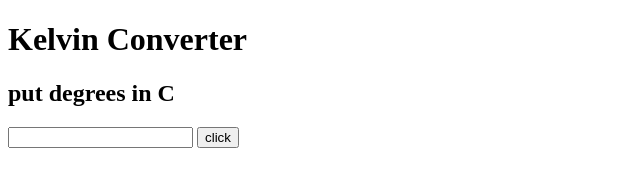
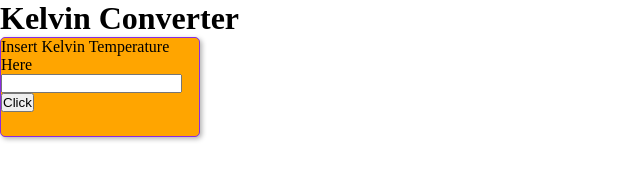
Before and after one commit to marikaferrari/Kelvin-Converter, a plain HTML site: page index.html in a window 1280 px wide. Shown: the whole page, without its empty margins (0-640 px from the left). Drawn offline with Linux system fonts and the light colour scheme.

Commit message:
some styling

```diff
--- a/index.html
+++ b/index.html
@@ -3,13 +3,16 @@
   <head>
     <meta charset="UTF-8" />
     <meta name="viewport" content="width=device-width, initial-scale=1.0" />
+    <link rel="stylesheet" href="mystyle.css">
     <title>Document</title>
   </head>
   <body>
     <h1>Kelvin Converter</h1>
-    <h2 for="input" id="label">put degrees in C</h2>
-    <input id="input" />
-    <button id="button">click</button>
+    <div class="input-group">
+      <label for="input" id="label">Insert Kelvin Temperature Here</label>
+      <input type="number" id="input" />
+    <button id="button">Click</button>
+  </div>
     <script src="index.js"></script>
   </body>
 </html>
--- a/mystyle.css
+++ b/mystyle.css
@@ -0,0 +1,17 @@
+* {
+    margin: 0;
+    padding: 0;
+    box-sizing: border-box; /* This ensures that padding and border are included in element's width and height */
+  }
+
+div.input-group {
+    position: relative;
+    width: 200px;
+    height: 100px;
+    background-color: orange;
+    border: 1px solid blueviolet;
+    border-radius: 5px;
+    box-shadow: 2px 2px 5px rgba(0, 0, 0, 0.3);
+  }
+
+/* the :focus selector is used to style an element that currently has focus, meaning it is the active element that is receiving input or interaction from the user. */
```
